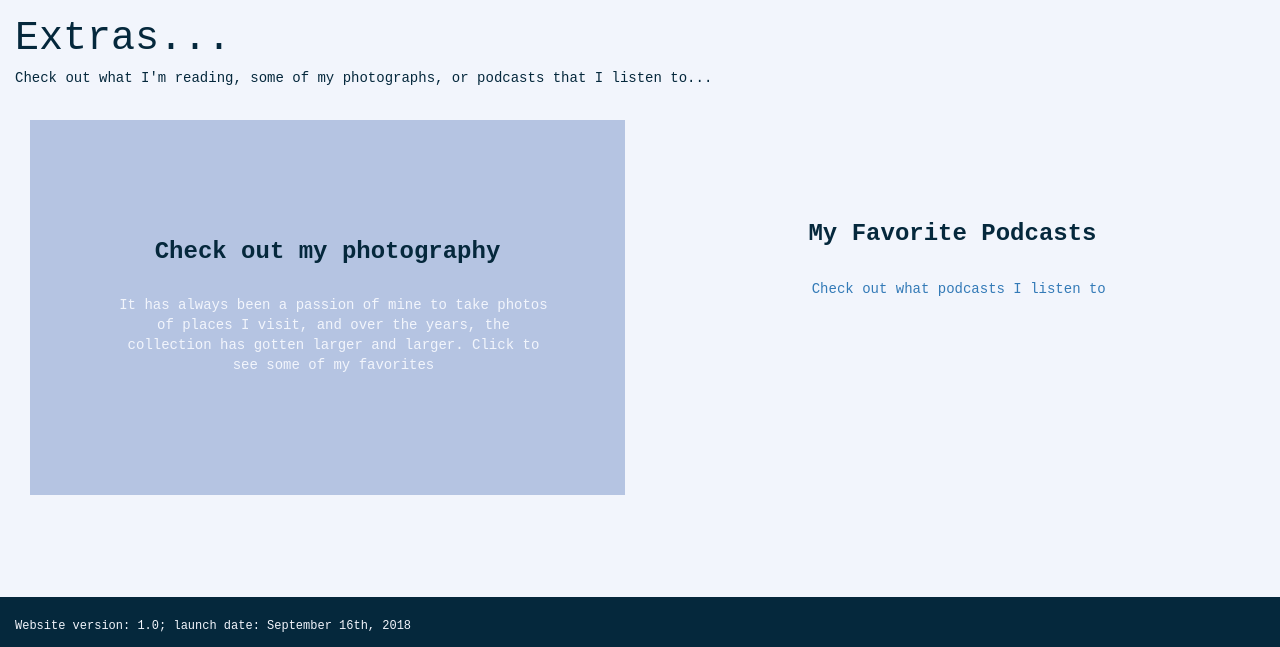
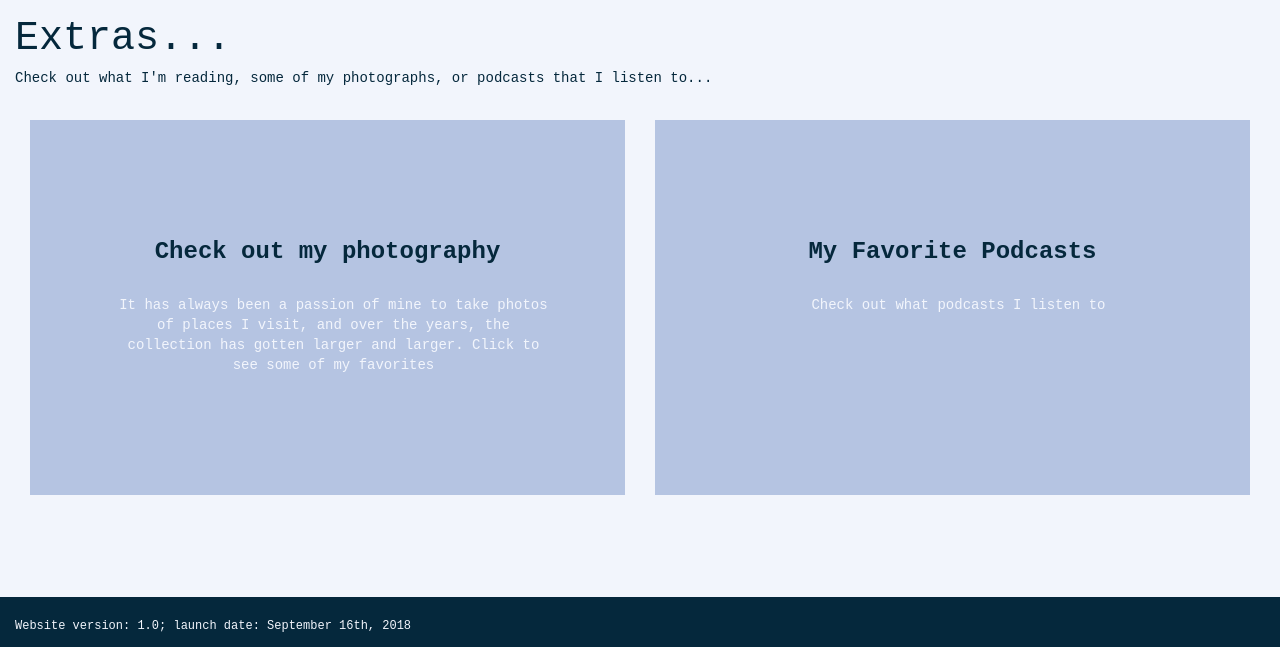
Before and after one commit to jlaprade33/jlaprade33.github.io, a plain HTML site: page index.html in a window 1280 px wide. Shown: the part 997-1644 px from the top of the page. Drawn offline with nearby package versions, Linux system fonts and the light colour scheme.

Commit message:
new extra page styling added

```diff
--- a/main.css
+++ b/main.css
@@ -539,6 +539,17 @@ ul {
 	margin: auto;
 }
 
+#right {
+	width: 100%;
+	height: 80%;
+	min-height: 375px;
+	color: #f2f5fc;
+	background-color: #b5c4e2;
+	margin-top: 4% !important;
+	margin: auto;
+}
+
+
 #pics {
 	width: auto;
 	height:80%;
```
